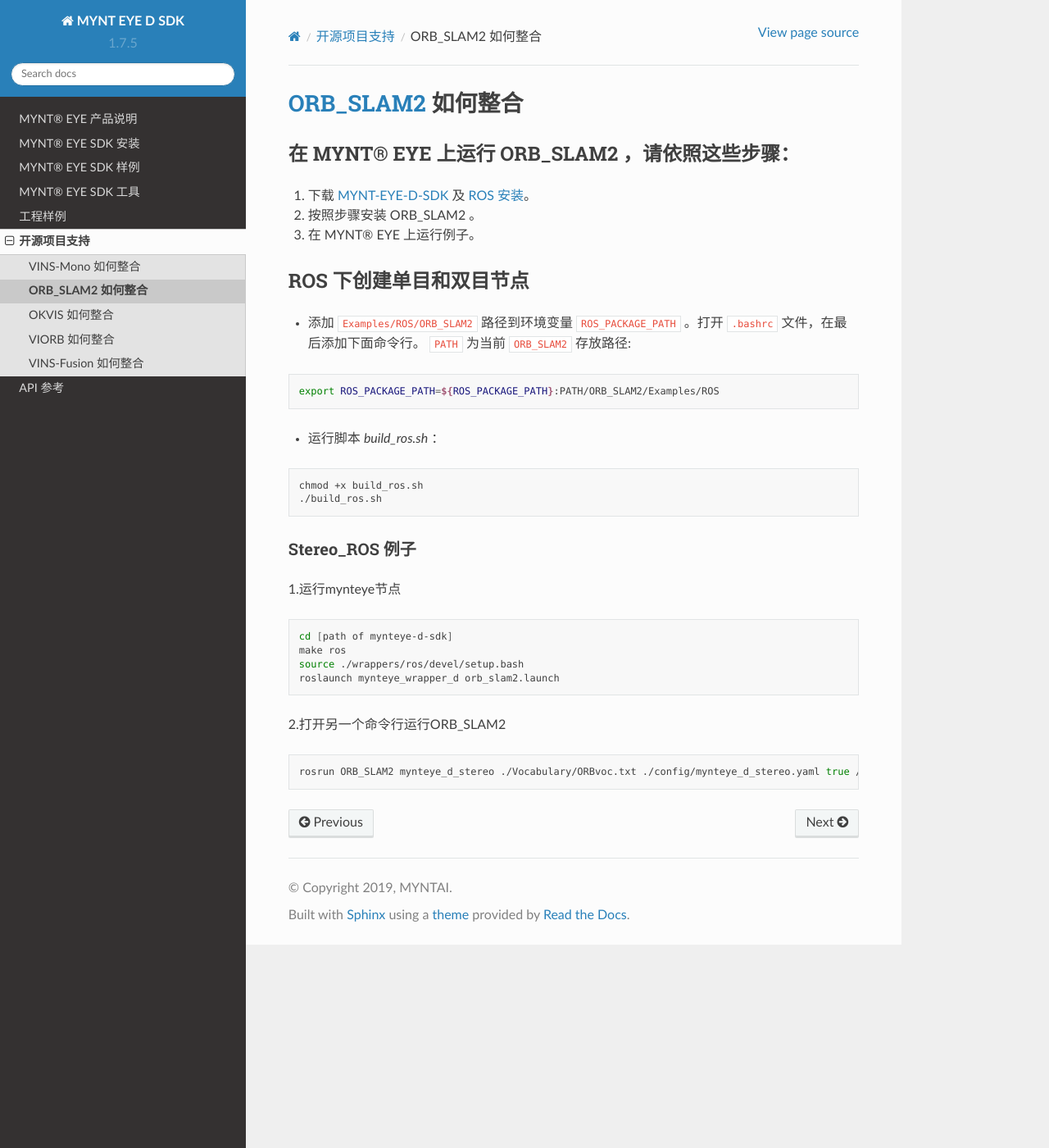
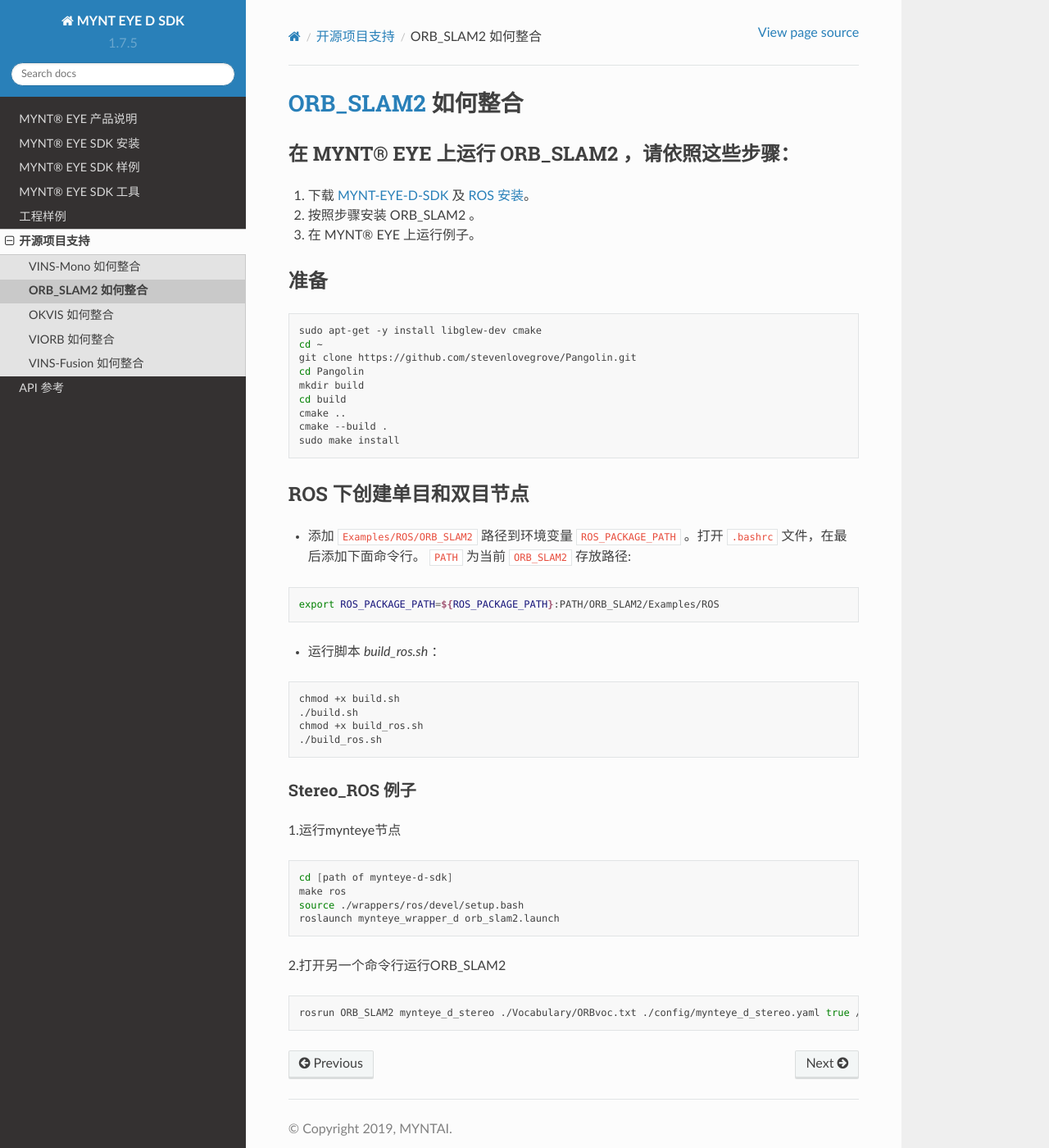
Before and after one commit to slightech/MYNT-EYE-D-SDK-Docs-zh_CN, a Sphinx documentation site: the page built from docs/slam/orb_slam2.rst, in a window 1280 px wide and 1400 px high. Shown: the whole window at 82% size. Built offline with Sphinx 7.4.7 and the Read the Docs theme 2.0.0, drawn with Linux system fonts in a browser that asks for light colours.

Commit message:
docs(*): add orb install preparation

```diff
--- a/docs/slam/orb_slam2.rst
+++ b/docs/slam/orb_slam2.rst
@@ -11,6 +11,20 @@
 2. 按照步骤安装 ORB_SLAM2 。
 3. 在 MYNT® EYE 上运行例子。
 
+准备
+-------
+
+.. code-block:: bash
+
+    sudo apt-get -y install libglew-dev cmake
+    cd ~
+    git clone https://github.com/stevenlovegrove/Pangolin.git
+    cd Pangolin
+    mkdir build
+    cd build
+    cmake ..
+    cmake --build .
+    sudo make install
 
 ROS 下创建单目和双目节点
 ------------------------
@@ -25,6 +39,8 @@
 
 .. code-block:: bash
 
+  chmod +x build.sh
+  ./build.sh
   chmod +x build_ros.sh
   ./build_ros.sh
 
```
